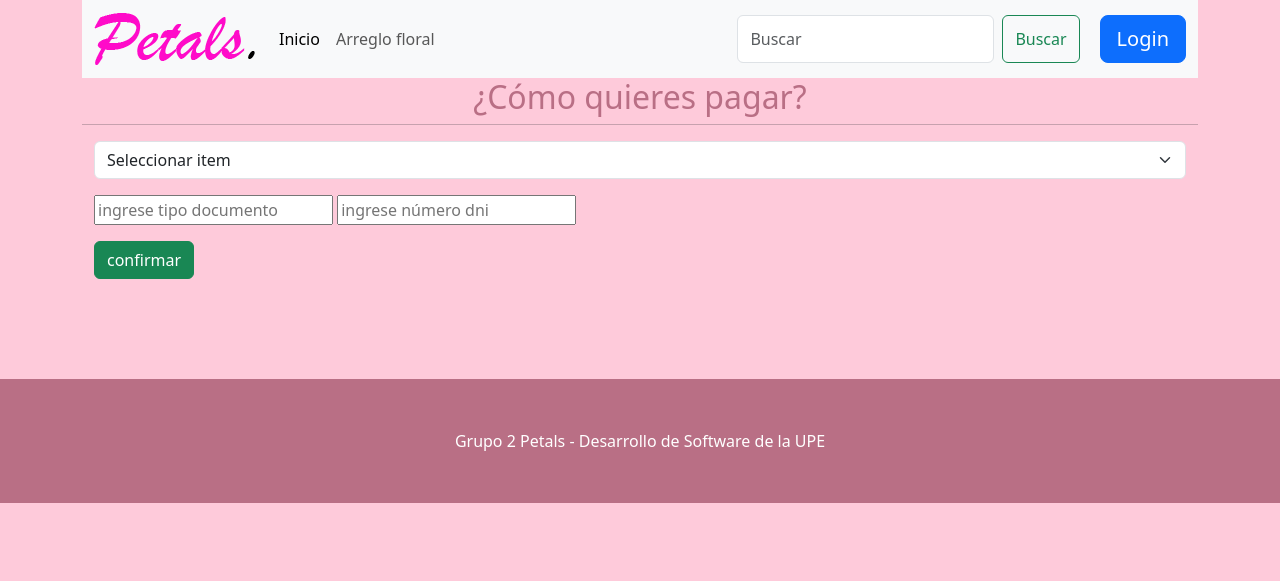
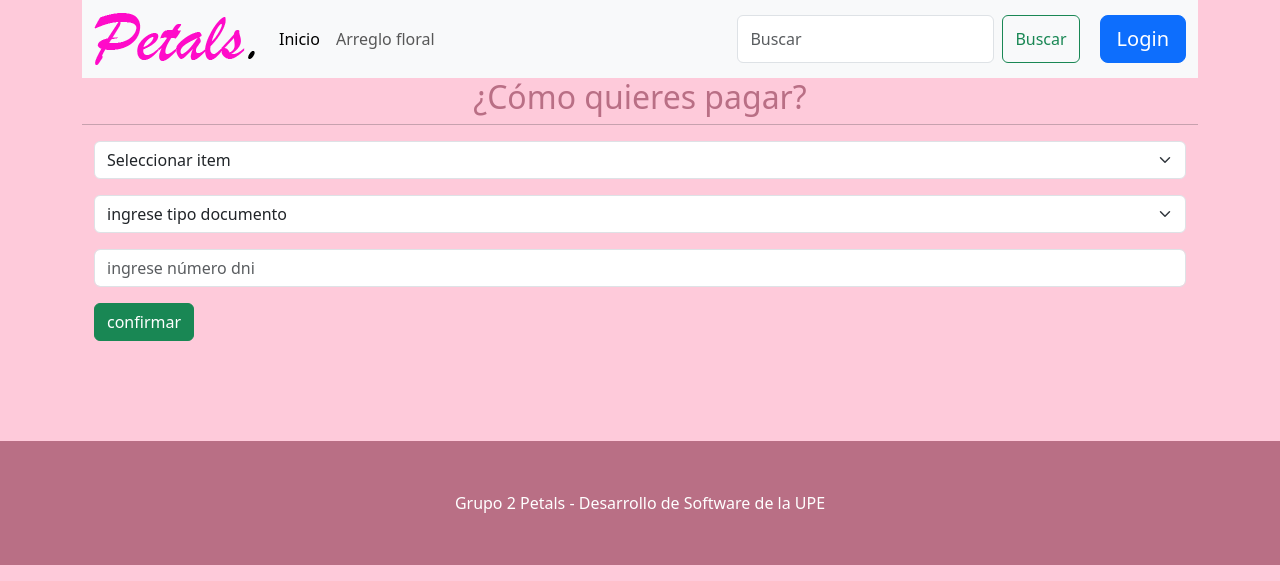
Before and after one commit to LukIt4InDr/proyecto-de-software, a PHP site: page /realizarpago.php in a window 1280 px wide. Shown: the top 581 px of the page. Run offline with PHP 8.4, Linux system fonts and the light colour scheme.

Commit message:
Diseño arreglado en realizarpago.php

```diff
--- a/realizarpago.php
+++ b/realizarpago.php
@@ -17,12 +17,22 @@ include 'sections/header.php';
 				<option value="tc">Tarjeta de credito</option>
 				<option value="df">Datos para tu factura</option>
 			</select>
+
 			<div class="mt-3">
-	 			<input type="text" placeholder="ingrese tipo documento">
-	 			<input type="text" placeholder="ingrese número dni">
+				<select name="documento" id="documento" class="form-select">
+					<option value="documento">ingrese tipo documento</option>
+					<option value="DNI">DNI</option>
+					<option value="LELC">LE/LC</option>
+				</select>
 			</div>
+
+			<div class="mt-3">
+				<input class="form-control" type="text" placeholder="ingrese número dni">
+			</div>
+
 			<div class="mt-3">
 				<input type="submit" name="confirmar" class="btn btn-success" value="confirmar">
+			</div>
 	</div>
 	</form>
 </div>
```
Lines whose indentation alone changed are shown as unchanged.
